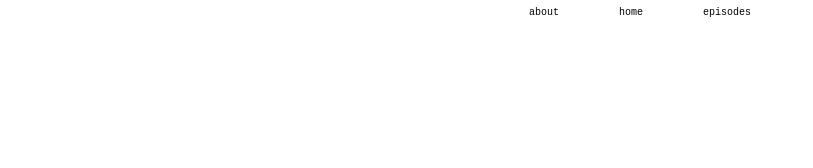
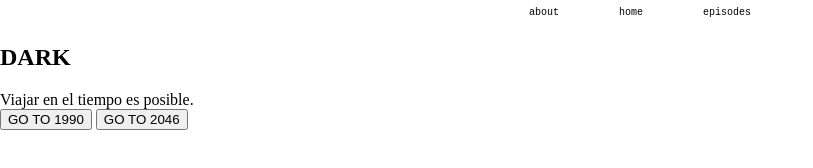
Before and after one commit to mariajvergara/git-23-web-c, a plain HTML site: page index.html in a window 1280 px wide. Shown: the whole page, without its empty margins (0-813 px from the left). Drawn offline with Linux system fonts and the light colour scheme.

Commit message:
header structure html agregada

```diff
--- a/index.html
+++ b/index.html
@@ -1,5 +1,5 @@
 <!DOCTYPE html>
-<html lang="en">
+<html lang="es">
 <head>
     <title>git test</title>
     <link rel="stylesheet" href="styles.css">
@@ -10,5 +10,13 @@
     <span class="nav-elements">home</span>
     <span class="nav-elements">episodes</span>
 </nav>
+<div class="header">
+    <h2 class="header-title">DARK</h2>
+    <div class="header-desc">Viajar en el tiempo es posible.</div>
+    <div>
+        <button class="button btn-white">GO TO 1990</button>
+        <button class="button btn-dark">GO TO 2046</button>
+    </div>
+</div>
 </body>
 </html>
```
Also changed, not shown: styles.css (line endings or trailing spaces).
